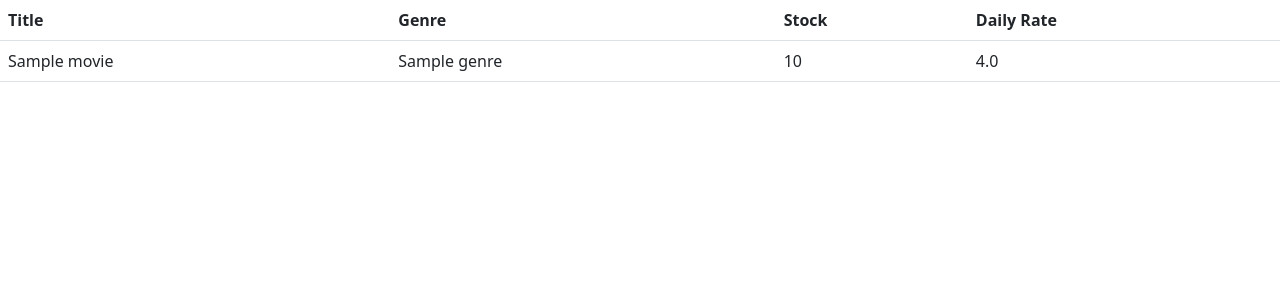
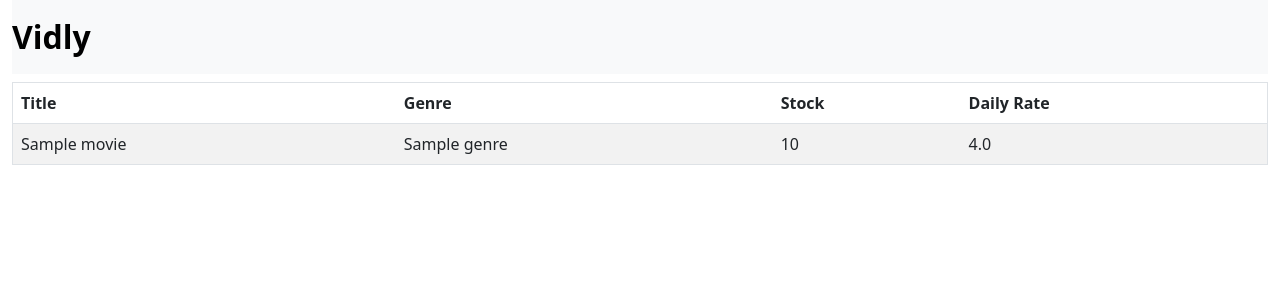
Before and after one commit to salmancrc/django-vidly, a Django app: page /movies/ in a window 1280 px wide. Shown: the top 300 px of the page. Run offline with Django 4.2, Linux system fonts and the light colour scheme; tables that the repository leaves empty hold one stand-in row (values such as "Sample post").

Commit message:
table updated with bootstrap ui styles

```diff
--- a/movies/templates/movies/index.html
+++ b/movies/templates/movies/index.html
@@ -8,7 +8,11 @@
     <title>Movies</title>
   </head>
   <body>
-    <table class="table">
+    <div class="container-fluid">
+      <nav class="navbar bg-body-tertiary">
+        <a class="navbar-brand fs-2 fw-semibold" href="#">Vidly</a>
+      </nav>
+      <table class="table table-striped mt-2 border">
         <thead>
           <tr>
             <th>Title</th>
@@ -28,6 +32,7 @@
           {% endfor %}
         </tbody>
       </table>
+    </div>
     <script src="https://cdn.jsdelivr.net/npm/bootstrap@5.3.0/dist/js/bootstrap.bundle.min.js"></script>
   </body>
 </html>
```
Lines whose indentation alone changed are shown as unchanged.
